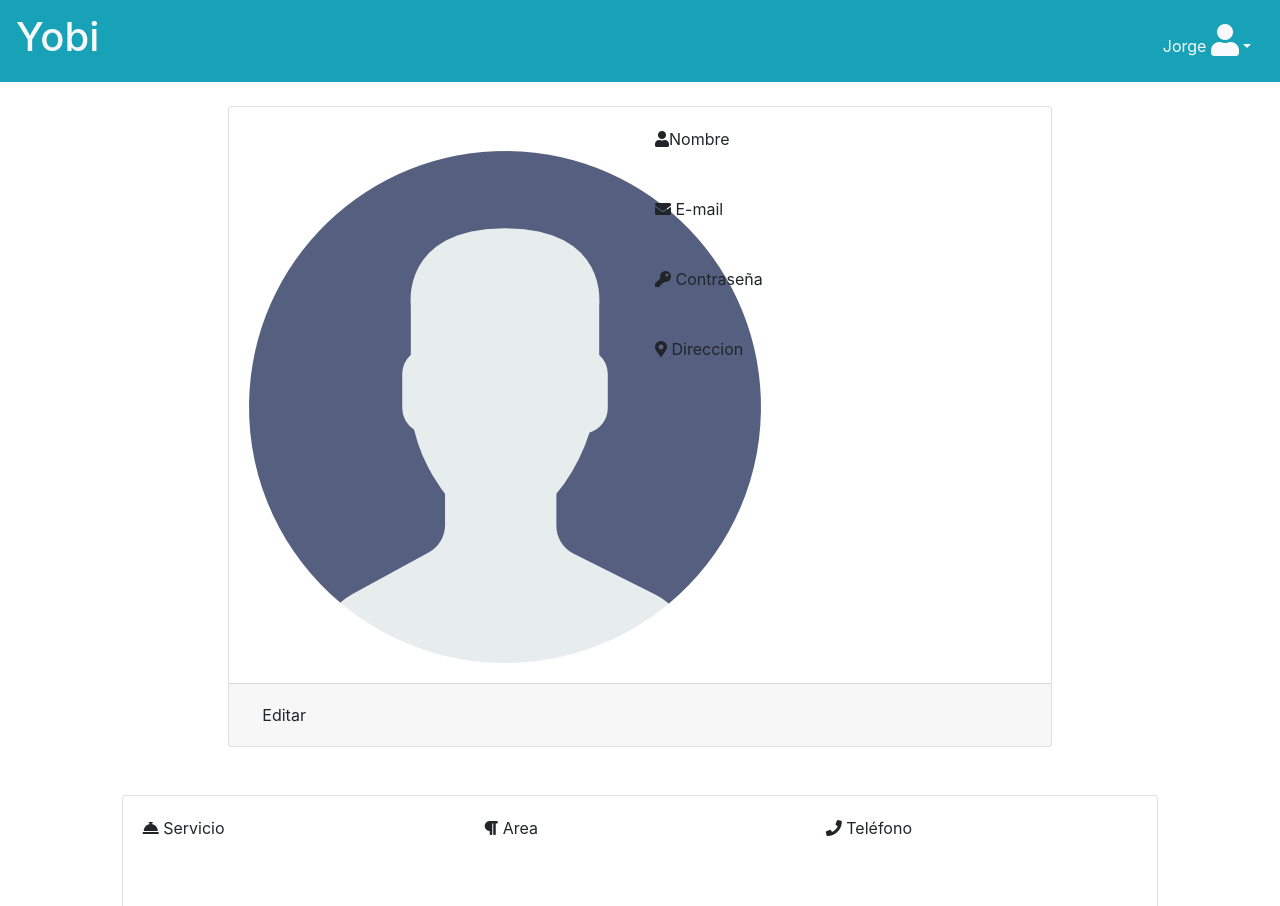
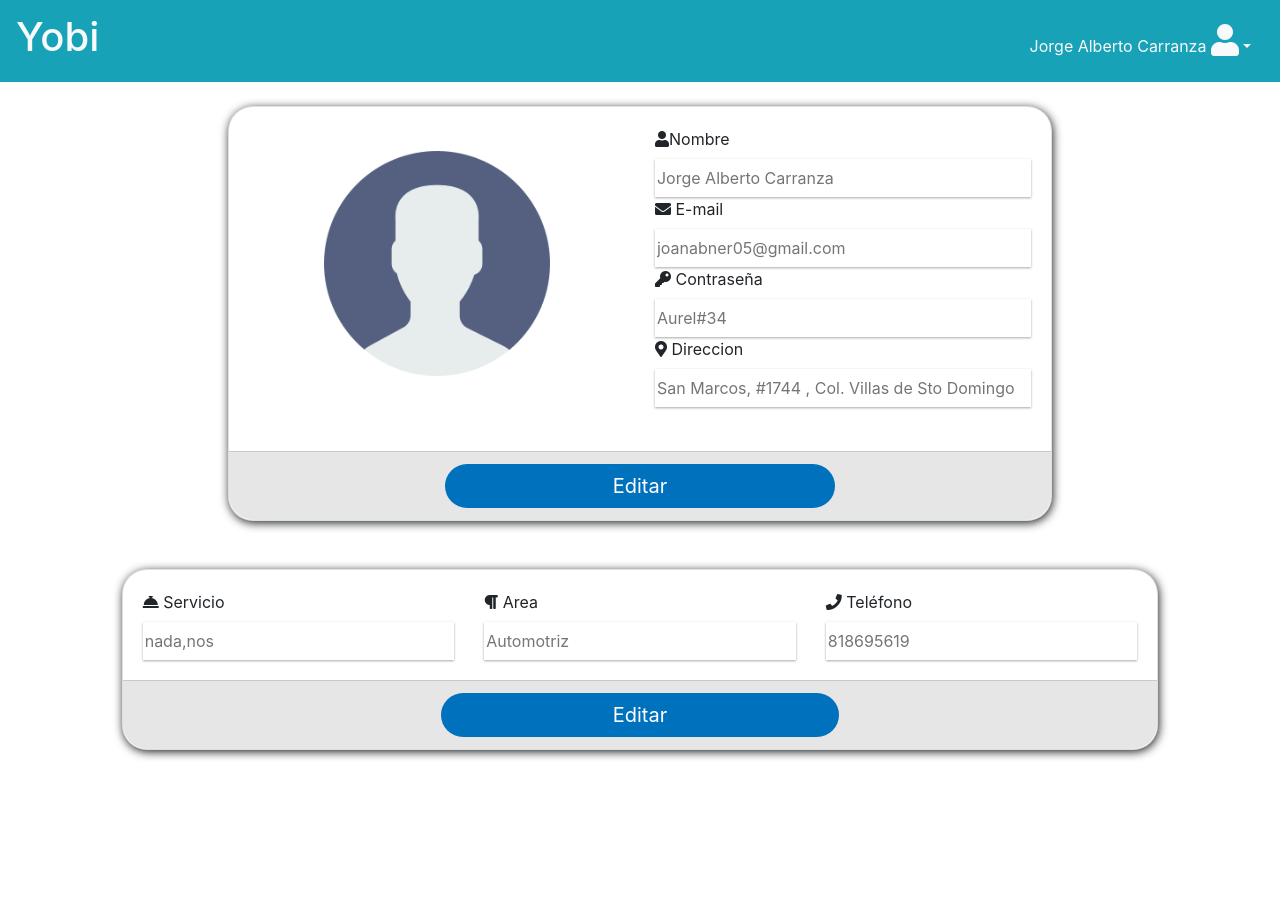
Before and after one commit to msyo19/yobi, a website: page public/perfilUsuario.html in a window 1280 px wide. Shown: the top 906 px of the page. After the commit the page ends 800 px from the top, so only its background shows below. Drawn offline with nearby package versions, Linux system fonts and the light colour scheme.

Commit message:
Agrerué los datos de vue js en las pantallas, XOXO

```diff
--- a/public/perfilUsuario.html
+++ b/public/perfilUsuario.html
@@ -1,34 +1,14 @@
 <!DOCTYPE html>
 <html lang="en">
 <head>
-    <script src="https://cdn.jsdelivr.net/npm/vue"></script>
+
     <meta charset="UTF-8">
     <meta name="viewport" content="width=device-width, initial-scale=1.0">
     <meta http-equiv="X-UA-Compatible" content="ie=edge">
     <title>Perfil</title>
     <link rel="stylesheet" href="https://stackpath.bootstrapcdn.com/bootstrap/4.3.1/css/bootstrap.min.css" integrity="sha384-ggOyR0iXCbMQv3Xipma34MD+dH/1fQ784/j6cY/iJTQUOhcWr7x9JvoRxT2MZw1T" crossorigin="anonymous">
-    <script src="https://code.jquery.com/jquery-3.3.1.slim.min.js" integrity="sha384-q8i/X+965DzO0rT7abK41JStQIAqVgRVzpbzo5smXKp4YfRvH+8abtTE1Pi6jizo" crossorigin="anonymous"></script>
-    <script src="https://cdnjs.cloudflare.com/ajax/libs/popper.js/1.14.7/umd/popper.min.js" integrity="sha384-UO2eT0CpHqdSJQ6hJty5KVphtPhzWj9WO1clHTMGa3JDZwrnQq4sF86dIHNDz0W1" crossorigin="anonymous"></script>
-    <script src="https://stackpath.bootstrapcdn.com/bootstrap/4.3.1/js/bootstrap.min.js" integrity="sha384-JjSmVgyd0p3pXB1rRibZUAYoIIy6OrQ6VrjIEaFf/nJGzIxFDsf4x0xIM+B07jRM" crossorigin="anonymous"></script>
     <link rel="stylesheet" href="https://use.fontawesome.com/releases/v5.7.2/css/all.css" integrity="sha384-fnmOCqbTlWIlj8LyTjo7mOUStjsKC4pOpQbqyi7RrhN7udi9RwhKkMHpvLbHG9Sr" crossorigin="anonymous">
-
-</head>
-<body>
-    <div id="hola">
-        <div class="navbar bg-info">
-            <a href="#" class="navbar-brand text-light"><h1>Yobi</h1></a>
-            <div class="dropdown">
-                <button class="btn dropdown-toggle text-light" type="button" id="dropdownMenuButton" data-toggle="dropdown" aria-haspopup="true" aria-expanded="false">
-                    {{name}} <i class="fas fa-user fa-2x"></i>
-                </button>
-                <div class="dropdown-menu" aria-labelledby="dropdownMenuButton">
-                    <a class="dropdown-item" href="#">Editar</a>
-                    <a class="dropdown-item" href="#">Ofrece un servicio</a>
-                    <a class="dropdown-item" href="#">Log out</a>
-                </div>
-            </div>
-        </div>
-        <style>
+    <style>
             #perfil{
                 box-shadow: 1px 2px 10px;
                 border-radius: 25px;
@@ -70,6 +50,23 @@
                 margin-right: auto;
             }
         </style>
+</head>
+<body>
+    <div id="hola">
+        <div class="navbar bg-info">
+            <a href="#" class="navbar-brand text-light"><h1>Yobi</h1></a>
+            <div class="dropdown">
+                <button class="btn dropdown-toggle text-light" type="button" id="dropdownMenuButton" data-toggle="dropdown" aria-haspopup="true" aria-expanded="false">
+                    {{name}} <i class="fas fa-user fa-2x"></i>
+                </button>
+                <div class="dropdown-menu" aria-labelledby="dropdownMenuButton">
+                    <a class="dropdown-item" href="#">Editar</a>
+                    <a class="dropdown-item" href="#">Ofrece un servicio</a>
+                    <a class="dropdown-item" href="#">Log out</a>
+                </div>
+            </div>
+        </div>
+
         <br>
         <!--Informacion usaurio-->
         <section class="container-fluid">
@@ -85,13 +82,13 @@
                                 <div class="col-xl-6">
                                     <div action="">
                                         <i class="fas fa-user"><span></span> </i><label for="name">Nombre</label>
-                                        <input class="form-control-plaintext" readonly type="text" name="name" id="name">
+                                        <input class="form-control-plaintext" readonly type="text" name="name" id="name" :placeholder="name">
                                         <i class="fas fa-envelope"></i><span></span> <label for="email">E-mail</label><span></span>
-                                        <input class="form-control-plaintext" readonly type="email" name="email" id="email">
+                                        <input class="form-control-plaintext" readonly type="email" name="email" id="email" :placeholder="email">
                                         <i class="fas fa-key"></i><span></span> <label for="pass">Contraseña</label><span></span>
-                                        <input class="form-control-plaintext" readonly type="password" name="pass" id="pass">
+                                        <input class="form-control-plaintext" readonly type="password" name="pass" id="pass" :placeholder="pass">
                                         <i class="fas fa-map-marker-alt"></i><span></span> <label for="address">Direccion</label><span></span>
-                                        <input class="form-control-plaintext" readonly type="text" name="address" id="address">
+                                        <input class="form-control-plaintext" readonly type="text" name="address" id="address" :placeholder="address">
                                         <br>
                                     </div>
                                 </div>
@@ -114,15 +111,15 @@
                             <div class="row">
                                 <div class="col-xl-4">
                                     <i class="fas fa-concierge-bell"></i><span></span> <label for="service">Servicio</label>
-                                    <input class="form-control-plaintext" readonly type="text" name="services" id="services">
+                                    <input class="form-control-plaintext" readonly type="text" name="services" id="services" :placeholder="service">
                                 </div>
                                 <div class="col-xl-4">
                                     <i class="fas fa-paragraph"></i><span></span> <label for="area">Area</label>
-                                    <input class="form-control-plaintext" readonly type="text" name="area" id="area">
+                                    <input class="form-control-plaintext" readonly type="text" name="area" id="area" :placeholder="area">
                                 </div>
                                 <div class="col-xl-4">
                                     <i class="fas fa-phone"></i><span></span> <label for="phone">Teléfono</label>
-                                    <input class="form-control-plaintext" readonly type="text" name="phone" id="phone">
+                                    <input class="form-control-plaintext"  id="disabledTextInput" readonly type="text" name="phone" id="phone" v-bind:placeholder="phone">
                                 </div>
                             </div>
                         </div>
@@ -135,18 +132,28 @@
         </section>
         <br><br>
     </div>
+    <script src="https://cdn.jsdelivr.net/npm/vue"></script>
         <script>
                 var app = new Vue({
                   el: '#hola',
                   data: {
-                    name: 'Jorge',
+                    name: 'Jorge Alberto Carranza',
                     phone: 818695619,
+                    email: 'joanabner05@gmail.com',
                     service: 'nada,nos',
                     state: false,
-                    rate: 5
+                    rate: 5,
+                    address:'San Marcos, #1744 , Col. Villas de Sto Domingo',
+                    area:'Automotriz',
+                    pass:'Aurel#34'
+
                   }
                 })
           </script>
+        <script src="https://code.jquery.com/jquery-3.3.1.slim.min.js" integrity="sha384-q8i/X+965DzO0rT7abK41JStQIAqVgRVzpbzo5smXKp4YfRvH+8abtTE1Pi6jizo" crossorigin="anonymous"></script>
+        <script src="https://cdnjs.cloudflare.com/ajax/libs/popper.js/1.14.7/umd/popper.min.js" integrity="sha384-UO2eT0CpHqdSJQ6hJty5KVphtPhzWj9WO1clHTMGa3JDZwrnQq4sF86dIHNDz0W1" crossorigin="anonymous"></script>
+        <script src="https://stackpath.bootstrapcdn.com/bootstrap/4.3.1/js/bootstrap.min.js" integrity="sha384-JjSmVgyd0p3pXB1rRibZUAYoIIy6OrQ6VrjIEaFf/nJGzIxFDsf4x0xIM+B07jRM" crossorigin="anonymous"></script>
 
-</body>
+
+    </body>
 </html>
```
Also changed, not shown: public/perfilProveedor.html (+1 -1 lines), public/servicios.html (+31 -8 lines).
